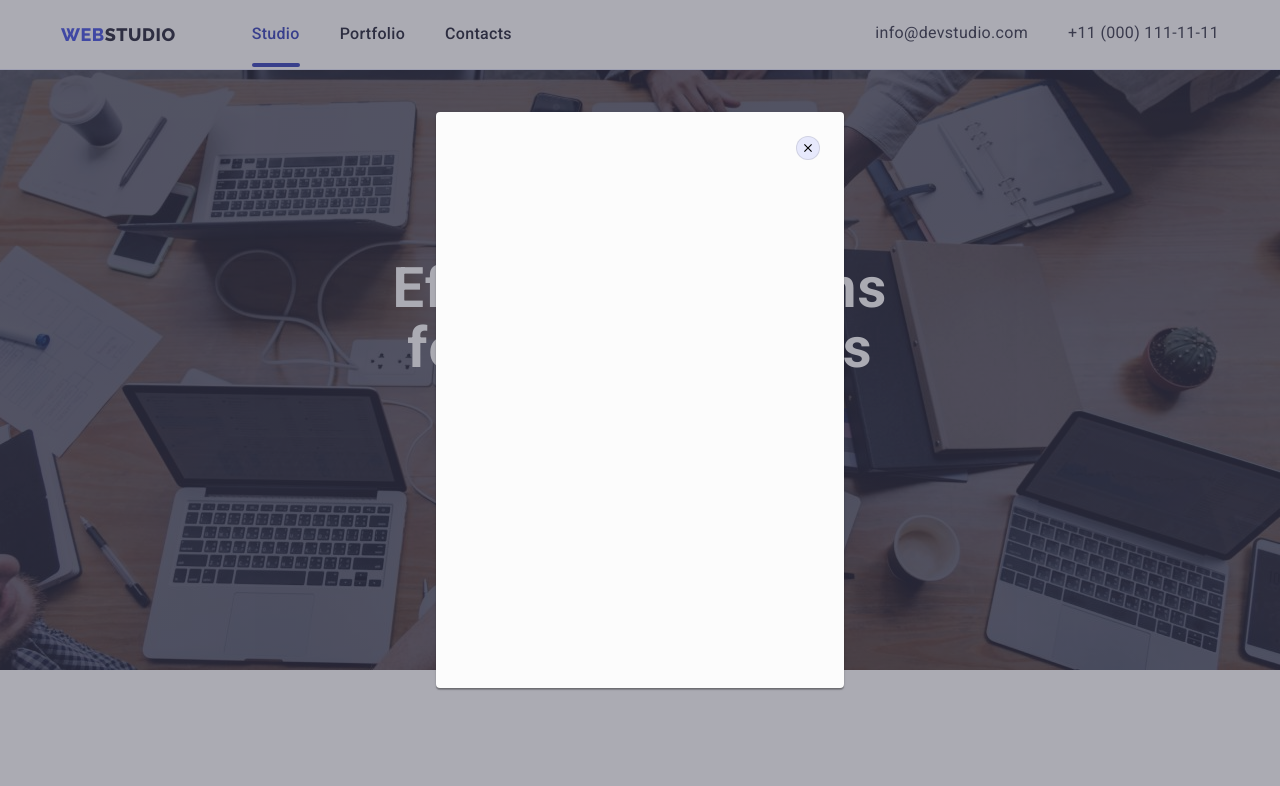
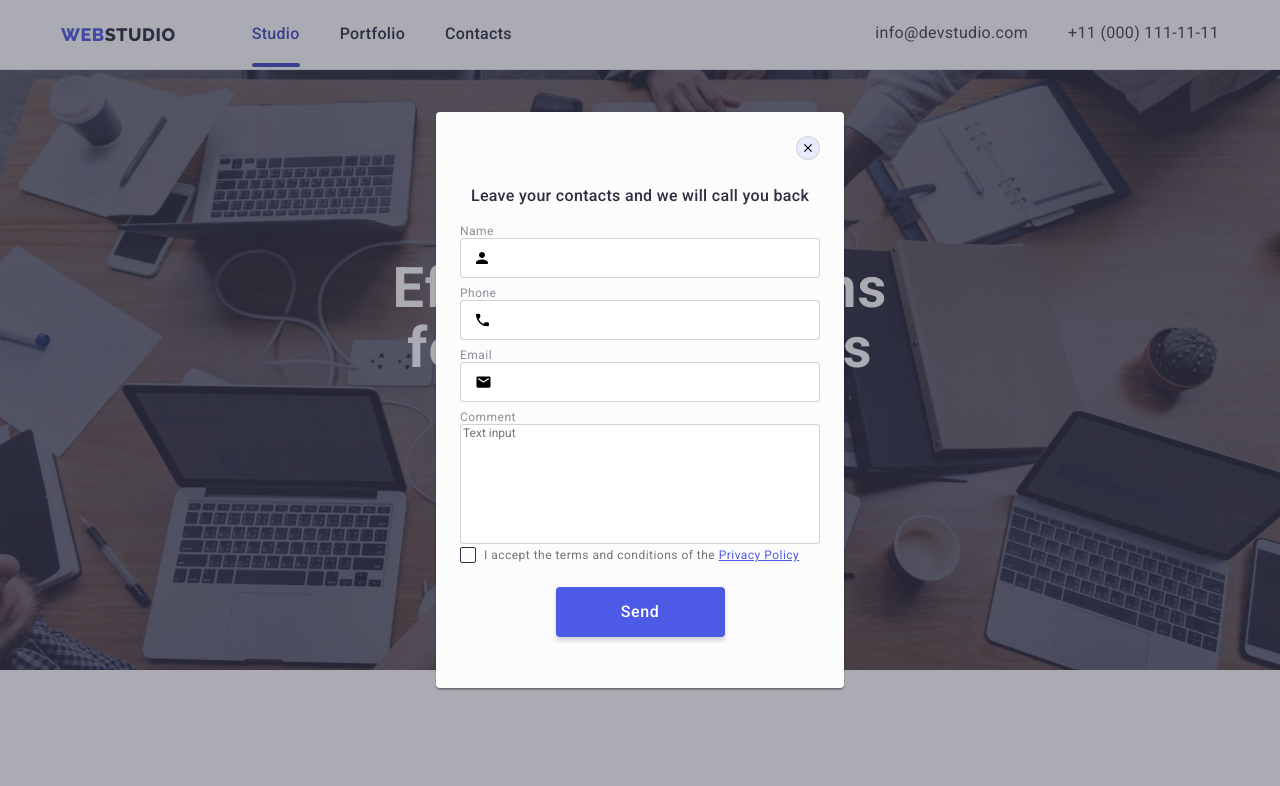
Before and after one commit to DanaZadernovskaya/goit-markup-hw-05, a plain HTML site: page index.html in a window 1280 px wide. Both pictures are taken after a click on the button "Order Service". Shown: the top 786 px of the page. Drawn offline with nearby package versions, Linux system fonts and the light colour scheme.

Commit message:
changes 03/03

```diff
--- a/css/styles.css
+++ b/css/styles.css
@@ -8,12 +8,15 @@
   --primary-brand: #4d5ae5;
   --dark: #2e2f42;
   --light: #f4f4fd;
+  --light-state: #8e8f99;
   --text: #434455;
   --accent: #e7e9fc;
   --pressed-state: #404bbf;
   --subtle-text: #8e8f99;
   --success: #31d0aa;
   --modal-background: #fcfcfc;
+  --privacy-policy: #757575;
+  --transition-dur-and-func: 250ms cubic-bezier(0.4, 0, 0.2, 1);
 }
 body {
   background-color: white;
@@ -115,6 +118,7 @@ nav {
   position: relative;
   text-decoration-line: none;
   padding: 24px 0;
+  transition: var(--transition-dur-and-func);
 }
 .links.current {
   color: var(--pressed-state);
@@ -197,9 +201,7 @@ h1 {
   color: white;
   padding: 0;
   border: 0;
-  transition-property: background-color;
-  transition-duration: 250ms;
-  transition-timing-function: cubic-bezier(0.4, 0, 0.2, 1);
+  transition: background-color var(--transition-dur-and-func);
 }
 .order-button:hover,
 .order-button:focus {
@@ -326,9 +328,7 @@ h2 {
   width: 40px;
   height: 40px;
   border-radius: 50%;
-  transition-property: background-color;
-  transition-duration: 250ms;
-  transition-timing-function: cubic-bezier(0.4, 0, 0.2, 1);
+  transition: background-color var(--transition-dur-and-func);
 }
 .social-link-item:hover,
 .social-link-item:focus {
@@ -345,31 +345,22 @@ h2 {
   display: flex;
 }
 .customer-item {
+  display: flex;
+
+  justify-content: center;
+  align-items: center;
+  cursor: pointer;
+}
+.customer-link:hover,
+.customer-link:focus {
+  color: var(--pressed-state);
+}
+.customer-link {
+  padding: 16px;
   fill: currentColor;
   color: var(--subtle-text);
   border: 1px solid currentColor;
   border-radius: 4px;
-  display: flex;
-  height: 88px;
-  width: 168px;
-  justify-content: center;
-  align-items: center;
-  cursor: pointer;
-  transition-property: border-color;
-  transition-duration: 250ms;
-  transition-timing-function: cubic-bezier(0.4, 0, 0.2, 1);
-}
-.customer-item:hover .customer-link,
-.customer-item:focus .customer-link {
-  color: var(--pressed-state);
-}
-.customer-item:hover,
-.customer-item:focus {
-  border-color: var(--pressed-state);
-}
-.customer-link {
-  fill: currentColor;
-  color: var(--subtle-text);
   transition-property: fill, color;
   transition-duration: 250ms;
   transition-timing-function: cubic-bezier(0.4, 0, 0.2, 1);
@@ -461,13 +452,13 @@ footer .social-link-item:focus {
 .work-item {
   flex-basis: calc((100% - 52px) / 3);
   background: white;
+}
+.work-item a {
   cursor: pointer;
-  transition-property: box-shadow;
-  transition-duration: 250ms;
-  transition-timing-function: cubic-bezier(0.4, 0, 0.2, 1);
+  transition: box-shadow var(--transition-dur-and-func);
 }
-.work-item:hover,
-.work-item:focus {
+.work-item a:hover,
+.work-item a:focus {
   box-shadow: 0px 1px 6px rgba(46, 47, 66, 0.08),
     0px 1px 1px rgba(46, 47, 66, 0.16), 0px 2px 1px rgba(46, 47, 66, 0.08);
 }
@@ -512,8 +503,8 @@ footer .social-link-item:focus {
   transition-duration: 250ms;
   transition-timing-function: cubic-bezier(0.4, 0, 0.2, 1);
 }
-.work-item:hover .overlay,
-.work-item:focus .overlay {
+.work-item a:hover .overlay,
+.work-item a:focus .overlay {
   transform: translateY(0%);
   opacity: 1;
 }
@@ -550,6 +541,7 @@ footer .social-link-item:focus {
     0px 2px 1px rgba(0, 0, 0, 0.2);
   border-radius: 4px;
 }
+
 .close-button {
   display: flex;
   justify-content: center;
@@ -579,3 +571,131 @@ footer .social-link-item:focus {
 .close-button:focus svg {
   fill: white;
 }
+/*--------------Modal Content-----------------------------*/
+.modal-content {
+  padding: 72px 24px 24px 24px;
+}
+.modal-title {
+  font-weight: 500;
+  font-size: 16px;
+  line-height: 1.5;
+  letter-spacing: 0.02em;
+  text-align: center;
+  margin-bottom: 16px;
+  color: var(--dark);
+}
+.modal-form {
+  display: flex;
+  flex-direction: column;
+  font-weight: 400;
+  font-size: 12px;
+  line-height: 1.17;
+  letter-spacing: 0.04em;
+}
+.form-field {
+  margin-bottom: 8px;
+  color: var(--light-state);
+}
+.input-container {
+  position: relative;
+  justify-content: center;
+  align-items: center;
+}
+.modal-form-input {
+  width: 100%;
+  height: 40px;
+  padding-left: 38px;
+  border: 1px solid rgba(33, 33, 33, 0.2);
+  border-radius: 4px;
+  transition: border-color var(--transition-dur-and-func);
+}
+.modal-form-input:focus {
+  outline: none;
+  border-color: var(--primary-brand);
+}
+.modal-form-input-icon {
+  position: absolute;
+  top: 50%;
+  left: 16px;
+  transform: translate(0, -50%);
+  transition: fill var(--transition-dur-and-func);
+}
+.modal-form-input:focus + .modal-form-input-icon {
+  fill: var(--primary-brand);
+}
+.modal-message {
+  resize: none;
+  width: 100%;
+  height: 120px;
+  padding-top: 8px 16px;
+  border: 1px solid rgba(33, 33, 33, 0.2);
+  border-radius: 4px;
+  transition: border-color var(--transition-dur-and-func);
+}
+.modalmessage::placeholder {
+  font-family: "Roboto";
+  line-height: 1.17;
+  letter-spacing: 0.04em;
+  color: rgba(117, 117, 117, 0.5);
+}
+.modal-message:focus {
+  outline: none;
+  border-color: var(--primary-brand);
+}
+.modal-check:checked + .modal-form-check-description::before {
+  background-image: url(../images/submit.svg);
+  background-position: center;
+  background-color: var(--accent);
+  border-color: var(--accent);
+}
+
+.modal-check:focus + .modal-form-check-description::before {
+  border-color: var(--primary-brand);
+}
+
+.modal-form-check-description {
+  display: flex;
+  align-items: center;
+  margin-bottom: 24px;
+  color: var(--privacy-policy);
+}
+
+.modal-form-check-description::before {
+  display: block;
+  width: 16px;
+  height: 16px;
+  margin-right: 8px;
+  border: 1.25px solid #2e2f42;
+  border-radius: 2px;
+  cursor: pointer;
+  content: "";
+}
+
+.form-check-description-link {
+  color: #4d5ae5;
+}
+
+.form-check-description-link:focus {
+  outline: 1px solid var(--primary-brand);
+}
+
+.submit-button {
+  align-self: center;
+  min-width: 169px;
+  padding: 13px 32px;
+  font-family: "Roboto", sans-serif;
+  font-weight: 500;
+  font-size: 16px;
+  line-height: 1.5;
+  letter-spacing: 0.04em;
+  box-shadow: 0px 4px 4px rgba(0, 0, 0, 0.15);
+  border: none;
+  border-radius: 4px;
+  color: white;
+  background-color: var(--primary-brand);
+  transition: background-color var(--transition-dur-and-func);
+}
+.submit-button:hover,
+.submit-button:focus {
+  background-color: var(--accent);
+}
--- a/index.html
+++ b/index.html
@@ -316,16 +316,71 @@
         </ul>
       </div>
     </div>
-
+    <div class="subscribe-footer-container">
+      <form class="footer-form">
+        <h3 class="footer-subscribe-title">Subscribe</h3>
+        <label class="footer-form" for="e-mail">
+          <input type="email" name="email" placeholder="E-mail">
+        </label>
+        <button class="subscribe-button" type="submit">Subscribe
+          <svg width="24" height="20">
+            <use href="./images/subscribeicons.svg#telegram"></use>
+          </svg> </button>
+      </form>
   </footer>
+  <!--Modal-->
   <div class="backdrop is-hidden" data-modal>
 
     <div class="modal">
       <button class="close-button" data-modal-close type="button"><svg width="8" height="8">
-          <use href="./images/closebutton.svg#close-black-18dp-2-1">
+          <use href="./images/socialicons.svg#close-black-18dp-2-1">
           </use>
         </svg></button>
+      <!--Modal content-->
+      <div class="modal-content">
+        <h4 class="modal-title">Leave your contacts and we will call you back</h4>
+        <form class="modal-form">
+          <label class="form-field" for="name">Name
+            <div class="input-container">
+              <input class="modal-form-input" type="text" id="name" name="name" required pattern="[a-zA-Zа-яА-Я]+"
+                minlength="2">
+              <svg class="modal-form-input-icon" width="12" height="12">
+                <use href="./images/subscribeicons.svg#name"></use>
+              </svg>
+            </div>
+          </label>
+          <label class="form-field" for="phone">Phone
+            <div class="input-container">
+              <input class="modal-form-input" type="text" id="phone" name="phone" required
+                pattern="[0-9]{3}-[0-9]{3}-[0-9]{2}-[0-9]{2}" title="xxx-xxx-xx-xx">
+              <svg class="modal-form-input-icon" width="13" height="13">
+                <use href="./images/subscribeicons.svg#phone"></use>
+              </svg>
+            </div>
+          </label>
+          <label class="form-field" for="email">Email
+            <div class="input-container">
+              <input class="modal-form-input" type="email" id="email" name="email">
+              <svg class="modal-form-input-icon" width="15" height="12">
+                <use href="./images/subscribeicons.svg#message"></use>
+              </svg>
+            </div>
+          </label>
+          <div class="input-container">
+            <label class="form-field textarea-field" for="comment">Comment
+              <textarea class="modal-message" id="comment" name="comment" placeholder="Text input"></textarea></label>
+
+          </div>
+          <input id="user-policy" type="checkbox" name="user-policy" class="modal-check visually-hidden" required />
+          <label for="user-policy" class="modal-form-check-description">
+            I accept the terms and conditions of the&nbsp;<a class="form-check-description-link" href="">Privacy
+              Policy</a>
+          </label>
+          <button class="submit-button">Send</button>
+        </form>
+      </div>
     </div>
+
   </div>
   <script src="./js/modal.js"></script>
 </body>
```
Also changed, not shown: images/close-black-18dp (2) 1.svg (deleted), images/closebutton.svg (deleted), images/socialicons.svg (renamed from images/symbol-defs.svg), images/submit.svg (added), images/subscribeicons.svg (added), 2 other files.
